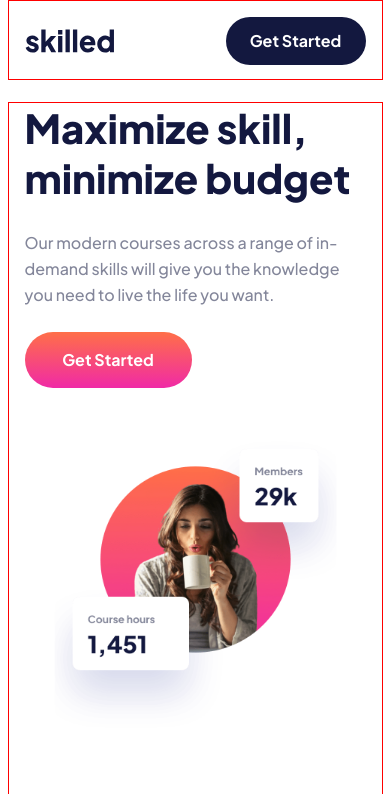
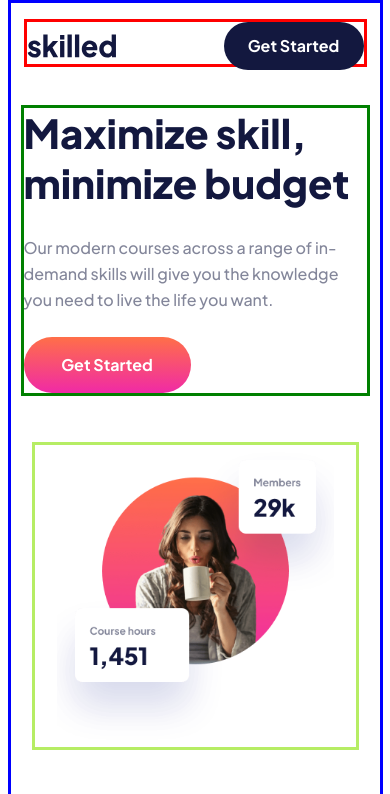
Before and after one commit to idlehands1969/Skilled-eLearning-Landing-Page, a plain HTML site: page index.html in a window 390 px wide. Shown: the top 794 px of the page. Drawn offline with Linux system fonts and the light colour scheme.

Commit message:
Complete mobile css

```diff
--- a/stylesheet.css
+++ b/stylesheet.css
@@ -10,7 +10,7 @@
         --Gradient-2: linear-gradient(#4851FF, #F02AA6);
         --Gradient-2-hover: linear-gradient(#4851FF88, #F02AA688);
 
-        --background-gradient: linear-gradient(#e6e6e6, #8c8c8c);
+        --background-gradient: linear-gradient(#FFFFFF, #F0F1FF);
 
         --lilac: #666CA3;
         --dark-blue: #13183F;
@@ -56,45 +56,12 @@
 
         --media-width: 375px;
         --container-width: 343px;
-        --padding-inline: 16px;
-
-
-    /* **************************** */
-    /* ********** HEADER ********** */
-    /* **************************** */
-
-        --nav-margin-top: 16px;
-        --header-container-width: var(--container-width);
-        --header-container-height: var(--nav-btn-height);
-        --skilled-logo-width: 89px;
-        --skilled-logo-height: 35px;
-        --nav-btn-width: 140px;
-        --nav-btn-height: 48px;
-        --nav-btn-bg-color: var(--dark-blue);
-        --nav-btn-border-radius: 28px;
-        --nav-btn-bg-color-hover: var(--lilac);
-
 
     /* **************************** */
     /* ********** HERO ************ */
     /* **************************** */
 
-        --hero-container-width: var(--container-width);
-        --hero-container-padding-bottom: 60px;
-
-        --hero-h1-margin-bottom: 26px;
-
-        --hero-p-margin-bottom: 24px;
-
-        --hero-btn-width: 167px;
-        --hero-btn-height: 56px;
-        --hero-btn-margin-bottom: 46px;
-        --hero-btn-bg-color: var(--Gradient-1);
-        --hero-btn-bg-color-hover: var(--Gradient-1-hover);
-        --hero-btn-border-radius: 31.5px;
-
         --hero-img-width: 327px;
-        --hero-img-height: 301px;
 
 
     /* **************************** */
@@ -102,14 +69,12 @@
     /* **************************** */
 
 
-        --course-height: 120px;
-
         --course-padding-top: 24px;
         --course-padding-left: 28px;
-        --course-margin-bottom: 40px;
 
-        --card-width: var(--container-width);
+        --card-width: 343px;
         --card-height: 259px;
+        --card-margin-bottom: 40px;
         --card-border-radius: 10px;
 
         --icon-offset-top: -24px;
@@ -120,7 +85,6 @@
         --card-p-margin-bottom: 24px;
         --card-p-width: 286px;
 
-        --card-cta-margin-top: 24px;
         --card-cta-width: 104px;
 
 
@@ -128,12 +92,7 @@
     /* ********* FOOTER ********** */
     /* **************************** */
 
-        --footer-width: var(--media-width);
         --footer-height: 120px;
-
-        --footer-container-width: var(--container-width);
-        --footer-container-inline: var(--padding-inline);
-        --footer-container-block: 36px;
 
         --footer-btn-width: 140px;
         --footer-btn-height: 48px;
@@ -219,11 +178,8 @@ body {font-family: 'Plus Jakarta Sans', sans-serif; font-size: 62.5%;}
     font: inherit;
 }
 
-body {
+html, body {
     width: 100vw;
-}
-
-html, body {
     min-height: 100vh;
     }
 
@@ -232,16 +188,29 @@ img, picture, video, canvas, svg {
     max-width: 100%;
 }
 
+
+/* **************************** */
+/* ********** BODY ********** */
+/* **************************** */
+
+
+body {
+    width: var(--media-width);
+    margin: 0 auto;
+}
+
+
 /* **************************** */
 /* ********** HEADER ********** */
 /* **************************** */
 
 
 header {
-    width: var(--media-width);
-    height: 80px;
-    margin: 0 auto 22px;
-    padding: var(--padding-inline);
+    width: var(--container-width);
+    margin-inline:  auto;
+    margin-block: 16px 38px;
+    height: 48px;
+    border: 3px solid red;
 }
 
 .header-container {
@@ -251,74 +220,68 @@ header {
 }
 
 .skilled-logo {
-    width: var(--skilled-logo-width);
+    width: 89px;
+    height: auto;
 }
 
 .btn-nav {
-    width: var(--nav-btn-width);
-    height: var(--nav-btn-height);
-    background-color: var(--nav-btn-bg-color);
-    color: var(--btn-text-color);
+    width: 140px;
+    height: 48px;
+    background-color: var(--dark-blue);
+    color: var(--white);
     border: none;
-    border-radius: var(--nav-btn-border-radius);
+    border-radius: 28px;
 }
 
 .btn-nav:hover {
-    background-color: var(--nav-btn-bg-color-hover);
+    background-color: var(--lilac);
 }
 
 
-/* **************************** */
-/* ********** HERO ********** */
-/* **************************** */
+/* *************************** */
+/* *********** HERO ********** */
+/* *************************** */
 
 .hero-container {
-    width: var(--media-width);
-    margin: 0 auto;
+    width: var(--container-width);
+    margin-inline: auto;
+    margin-bottom: 66px;
     display: flex;
     flex-direction: column;
     align-items: center;
-    padding-inline: var(--padding-inline);
-    padding-bottom: var(--hero-container-padding-bottom);
+}
+
+.hero-text {
+    border: 3px solid green;
+    margin-bottom: 46px;
 }
 
 .hero-text > h1 {
-    margin-bottom: var(--hero-h1-margin-bottom);
+    width: 343px;
+    margin-bottom: 26px;
 }
 
 .hero-text > p {
-    margin-bottom: var(--hero-p-margin-bottom);
+    width: 343px;
+    margin-bottom: 24px;
 }
 
 .btn-cta {
-    width: var(--hero-btn-width);
-    height: var(--hero-btn-height);
+    width: 167px;
+    height: 56px;
     background-image: var(--Gradient-1);
     border: none;
-    border-radius: var(--hero-btn-border-radius);
-    margin-bottom: var(--hero-btn-margin-bottom);
+    border-radius: 31.5px;
 }
 
-.hero-text > h1 {
-    margin-bottom: var(--hero-h1-margin-bottom);
-}
-
-.hero-text > p {
-    margin-bottom: var(--hero-p-margin-bottom);
-}
-
-.btn-cta {
-    width: var(--hero-btn-width);
-    height: var(--hero-btn-height);
-    background-image: var(--Gradient-1);
-    border: none;
-    border-radius: var(--hero-btn-border-radius);
-    margin-bottom: var(--hero-btn-margin-bottom);
+.btn-cta:hover {
+    background-image: var(--Gradient-1-hover);
 }
 
 .hero-img {
     width: var(--hero-img-width);
-    height: var(--hero-img-height);
+    height: auto;
+    border: 3px solid rgb(182, 237, 100);
 }
 
 .tablet, .desktop {
@@ -331,18 +294,16 @@ header {
 /* **************************** */
 
 .card-container {
-    width: var(--media-width);
-    margin: 0 auto;
     background-image: var(--background-gradient);
-    padding-inline: var(--padding-inline);
 }
 
 .courseContainer {
     background-image: var(--Gradient-1);
     width: var(--card-width);
-    height: var(--course-height);
+    height: 120px;
+    margin-inline: auto;
     border-radius: var(--card-border-radius);
-    margin-bottom: var(--course-margin-bottom);
+    margin-bottom: var(--card-margin-bottom);
 }
 
 .courseContainer > h2 {
@@ -354,8 +315,9 @@ header {
     width: var(--card-width);
     height: var(--card-height);
     border-radius: var(--card-border-radius);
-    margin-bottom: var(--course-margin-bottom);
-    padding-left: var(--card-p-padding-left);
+    margin-bottom: var(--card-margin-bottom);
+    margin-inline: auto;
+    border: 1px solid;
 }
 
 .icon {
@@ -397,7 +359,7 @@ footer {
     flex-direction: row;
     justify-content: space-between;
     align-items: center;
-    width: var(--footer-container-width);
+    width: var(--container-width);
     height: var(--footer-height);
     margin-inline: auto;
 }
@@ -408,7 +370,7 @@ footer {
     background-image: var(--Gradient-2);
     color: var(--btn-text-color);
     border: none;
-    border-radius: var(--hero-btn-border-radius);
+    border-radius: 28px;
     text-align: center;
     text-decoration: none;
 }
@@ -428,8 +390,8 @@ footer {
 /********* REMOVE BEFORE SUBMITTING*********/
 /********* REMOVE BEFORE SUBMITTING*********/
 /********* REMOVE BEFORE SUBMITTING*********/
-header, .hero-container, .card-container, footer {
-    border: 1px solid red;
+body {
+    border: 3px solid blue;
 }
 /********* REMOVE BEFORE SUBMITTING*********/
 /********* REMOVE BEFORE SUBMITTING*********/
```
